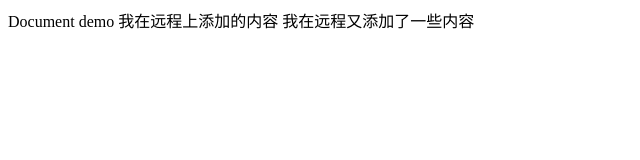
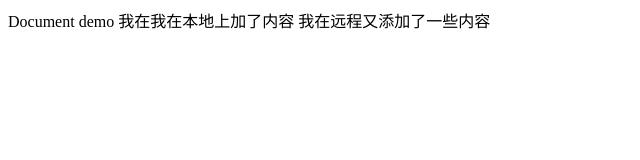
Before and after one commit to KairongChen-l/git-demo, a plain HTML site: page index.html in a window 1280 px wide. Shown: the whole page, without its empty margins (0-640 px from the left). Drawn offline with Linux system fonts and the light colour scheme.

Commit message:
Update index.html

```diff
--- a/index.html
+++ b/index.html
@@ -7,7 +7,7 @@
     </head>
     <body>
         demo
-        我在远程上添加的内容
+        我在我在本地上加了内容
 
 
         我在远程又添加了一些内容
```
